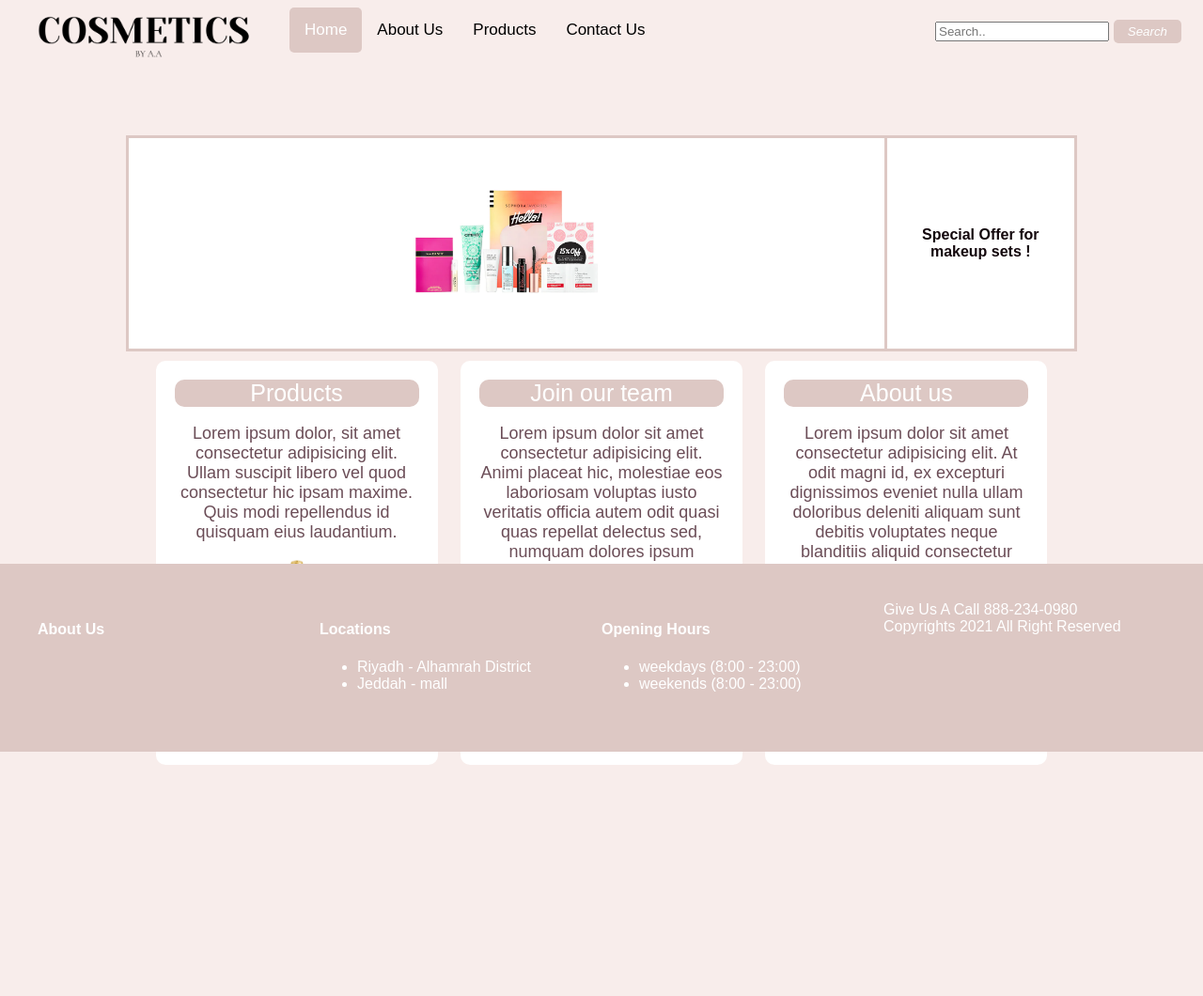
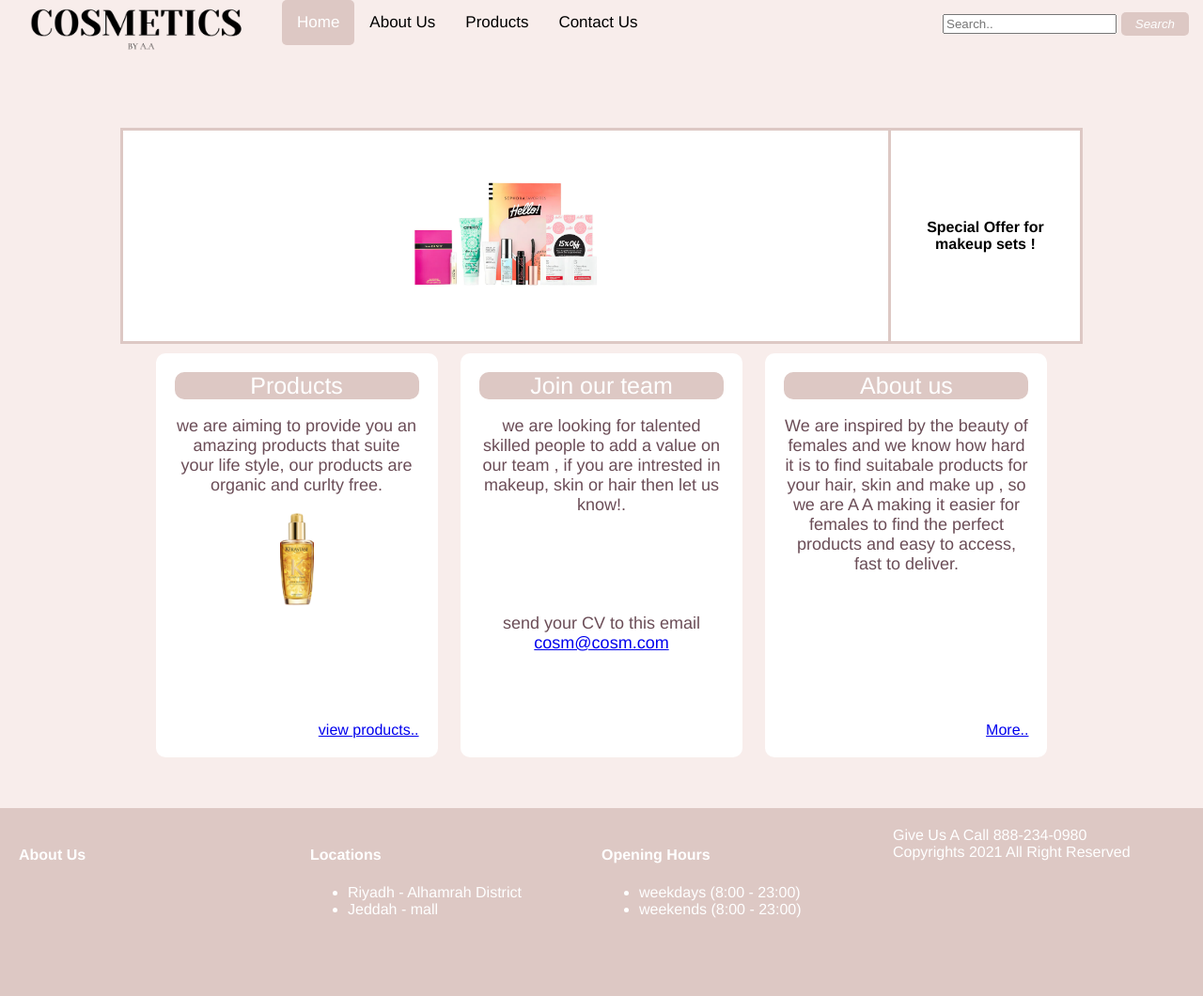
Before and after one commit to AseelAlbassam/web-hw, a plain HTML site: page index.html in a window 1280 px wide. Shown: the whole page at 94% size. Before the commit the page ends 824 px from the top, so only its background shows below. Drawn offline with Linux system fonts and the light colour scheme.

Commit message:
Add files via upload

```diff
--- a/index.html
+++ b/index.html
@@ -1,3 +1,7 @@
+
+
+<!-- Aseel Albassam + Aljawharah Almisned -->
+
 <!DOCTYPE html>
 <html lang="en">
 
@@ -7,22 +11,24 @@
     <meta name="viewport" content="width=device-width, initial-scale=1.0">
     <title>Home</title>
 
-    <link rel="stylesheet" href="/style.css">
+    <link href="style.css" rel="stylesheet" type="text/css"/>
+
 
 </head>
 
 <div class=”main-container”>
+
     <body>
 
 
         <div class="topnav">
             <div class="logo">
-            <img class="logo" src="/logoo.png">
+                <img class="logo" src="logoo.png">
             </div>
             <a class="active" href="index.html">Home</a>
-        <a href="/aboutUs.html">About Us</a>
-        <a href="/products.html">Products</a>
-        <a href="/contactUs.html">Contact Us</a>
+            <a href="aboutUs.html">About Us</a>
+            <a href="products.html">Products</a>
+            <a href="contactUs.html">Contact Us</a>
             <div class="searchBar">
                 <input type="text" placeholder="Search.." name="search">
                 <button type="button" class="searchButton"><i>Search</i></button>
@@ -37,7 +43,7 @@
             <table>
                 <tr>
                     <th>
-                    <img src="/offerPic.webp" alt=" offerPic" height="200" width="200" />
+                        <img src="offerPic.webp" alt=" offerPic" height="200" width="200" />
 
                     </th>
 
@@ -59,12 +65,11 @@
                 <div class="panel">
                     <div class="pan-header"> Products </div>
                     <p id="desc">
-                    Lorem ipsum dolor, sit amet consectetur adipisicing elit. Ullam suscipit libero vel quod consectetur
-                    hic ipsam maxime. Quis modi repellendus id quisquam eius laudantium.
+                        we are aiming to provide you an amazing products that suite your life style, our products are organic and curlty free.
                     </p>
 
                     <center>
-                    <img src="/Kar.webp" alt="productPic" height="100" width="100" />
+                        <img src="Kar.webp" alt="productPic" height="100" width="100" />
                     </center>
 
                     <a class="pan-link" href="products.html">view products.. </a>
@@ -73,35 +78,32 @@
                 <div class="panel">
                     <div class="pan-header"> Join our team </div>
                     <p id="desc">
-                    Lorem ipsum dolor sit amet consectetur adipisicing elit. Animi placeat hic, molestiae eos laboriosam
-                    voluptas iusto veritatis officia autem odit quasi quas repellat delectus sed, numquam dolores ipsum
-                    maxime eligendi. <br> <br> <br><br> <br> <br>
+                        we are looking for talented skilled people to add a value on our team , if you are intrested in makeup, skin or hair then let us know!. <br> <br> <br><br> <br> <br>
 
                         send your CV to this email
 
-                    <a  href="mailto:cosm@cosm.com"> cosm@cosm.com </a>
+                        <a href="mailto:cosm@cosm.com"> cosm@cosm.com </a>
                     </p>
                 </div>
 
                 <div class="panel">
                     <div class="pan-header"> About us </div>
                     <p id="desc">
-                    Lorem ipsum dolor sit amet consectetur adipisicing elit. At odit magni id, ex excepturi dignissimos
-                    eveniet nulla ullam doloribus deleniti aliquam sunt debitis voluptates neque blanditiis aliquid
-                    consectetur consequuntur accusantium.
+                       We are inspired by the beauty of females and we know how hard it is to find suitabale products for your hair, skin and make up , so we are A A making it easier for females to find the perfect products and easy to access, fast to deliver.
                     </p>
-                <a class="pan-link" href="/aboutUs.html"> More..</a>
+                    <a class="pan-link" href="aboutUs.html"> More..</a>
                 </div>
             </center>
 
         </center>
+        <br><br><br><br><br><br><br><br><br><br>
+    </body>
+    <footer>
 
-
-    <footer>
         <div class="footer">
 
            <div class="footer-about">
-            <h4><a style="text-decoration: none; color:white;" href="/aboutUs.html">About Us</a></h4>
+               <h4><a style="text-decoration: none; color:white;" href="aboutUs.html">About Us</a></h4>
 
            </div>
 
@@ -132,7 +134,6 @@
            </div>
        </div>
     </footer>
+</div>
 
-</body>
-</div>
 </html>
--- a/style.css
+++ b/style.css
@@ -1,31 +1,20 @@
+/* <!-- Aseel Albassam + Aljawharah Almisned --> */
 body{
 
-    background-color: #DDC8C4;
+
     background-color: #f8edeb;
-    color: #896A67;
-    color: #6B4D57;
-    color: #13070C;
-
     font-family: Arial, Helvetica, sans-serif;
 }
 
 header{
-    padding: 0px;
+    padding: 4px;
     text-align: left;
     background:#DDC8C4;
     color: white;
     font-size: 30px;
+
 }
-* {
-  box-sizing: border-box;
- }*:before,
- *:after {
-  box-sizing: border-box;
- }html,
- body {
-  height: 100%;
-  position: relative;
- }
+
 .logo{
     float: left;
     width: 300px;
@@ -38,6 +27,7 @@ header{
   .topnav {
     overflow: hidden;
     background-color: #e9e9e9;
+
   }
 
   .topnav a {
@@ -113,6 +103,7 @@ header{
     align-content:center;
     position: relative;
 
+
   }
 
   .pan-header {
@@ -153,6 +144,10 @@ header{
   color: #13070C;
   width: 50%;
   float: left;
+  padding-left: 40px;
+  padding-bottom: 100px;
+
+
 }
 
 p.about-header{
@@ -161,6 +156,7 @@ p.about-header{
   font-size: 50px;
   float: left;
   width: 100%;
+  padding-left: 40px;
 
 
 }
@@ -170,52 +166,7 @@ p.about-header{
 }
 
 
-  /*footer style*/
-  .main-container {
-    min-height: 100vh;
-    overflow: hidden;
-    display: block;
-    position: relative;
-    padding-bottom: 100px;
-   }
 
-
-
-  .footer{
-
-    position:fixed;
-    left: 0;
-    bottom: 0;
-    width: 100%;
-    height:25%;
-    background-color: #DDC8C4;
-    color: white;
-    text-align: left;
-    padding: 40px;
-  }
-
-
-.footer-about{
-    float:left;
-    width:25%;
-
-}
-
-.footer-Locations{
-    float:left;
-    width:25%;
-
-}
-.footer-hours{
-    float:left;
-    width:25%;
-
-}
-
-.footer-rights{
-    float:left;
-    width:25%;
-}
                                         /*  here products style */
 .p1 {
   text-decoration: #13070C;
@@ -336,6 +287,7 @@ color:palevioletred;
     font-style: italic;
     font-size: medium;
     color: lightcoral;
+    padding: 20px;
 
   }
 
@@ -353,3 +305,62 @@ width: 100px;
 cursor: pointer;
 
   }
+
+
+  /*footer style*/
+  *,
+  *:before,
+  *:after {
+    -webkit-box-sizing: border-box;
+    -moz-box-sizing:    border-box;
+    box-sizing:         border-box;
+  }
+
+  html {
+    height: 100%;
+  }
+
+  body {
+    position: relative;
+    margin: 0;
+    padding-bottom: 4rem;
+    min-height: 100%;
+    font-family: "Helvetica Neue", Arial, sans-serif;
+  }
+
+  footer{
+
+    position:absolute;
+    left: 0;
+    bottom: 0;
+    width: 100%;
+    height:200px;
+    background-color: #DDC8C4;
+    color: white;
+    text-align: left;
+    padding: 20px;
+
+  }
+
+
+  .footer-about{
+      float:left;
+      width:25%;
+
+  }
+
+  .footer-Locations{
+      float:left;
+      width:25%;
+
+  }
+  .footer-hours{
+      float:left;
+      width:25%;
+
+  }
+
+  .footer-rights{
+      float:left;
+      width:25%;
+  }
```
Also changed, not shown: aboutUs.html (+54 -9 lines), contactUs.html (+15 -22 lines), products.html (+22 -16 lines). Lines whose indentation alone changed are shown as unchanged.
